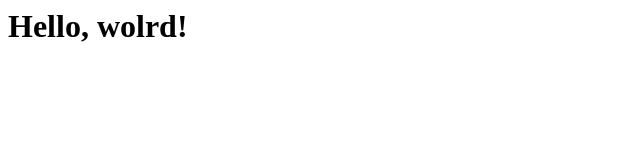
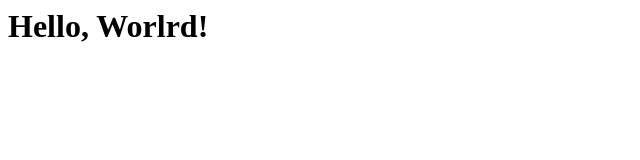
Before and after one commit to appdev-projects/hello-world, a plain HTML site: page index.html in a window 1280 px wide. Shown: the whole page, without its empty margins (0-640 px from the left). Drawn offline with Linux system fonts and the light colour scheme.

Commit message:
Update index.html

```diff
--- a/index.html
+++ b/index.html
@@ -1 +1 @@
-<h1>Hello, wolrd!</h1>
+<h1>Hello, Worlrd!</h1>
```
